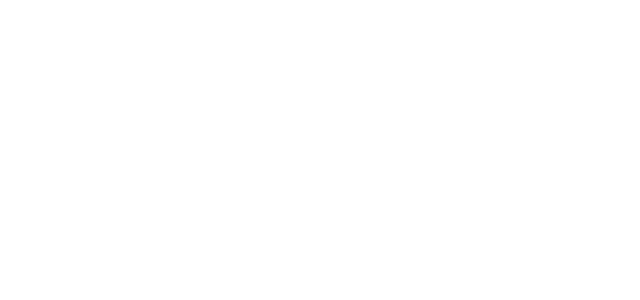
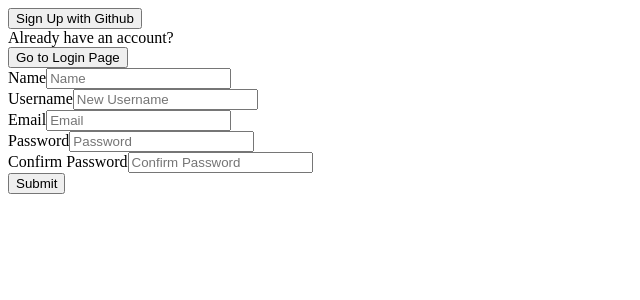
Before and after one commit to Flashdek/Flashdek, a React app: page /signup in a window 1280 px wide. Before the commit this address had no page. Shown: the top 300 px of the page, without its empty margins (0-640 px from the left). Built offline with nearby package versions, Linux system fonts and the light colour scheme.

Commit message:
created signup component and routed signup component and login component in the app
co-authored-by: Garrett Hickman 79604590+grhhhh@users.noreply.github.com

```diff
--- a/src/App.js
+++ b/src/App.js
@@ -5,6 +5,7 @@ import { BrowserRouter, Routes, Route } from 'react-router-dom';
 import Main from './components/Main';
 import AddQuestion from './components/AddQuestion';
 import Login from './components/Login';
+import Signup from './components/Signup';
 const App = () => {
   return (
     <div>
@@ -21,6 +22,7 @@ const App = () => {
             element={<AddQuestion/>}
           />
           <Route exact path="/login" element={<Login/>}/>
+          <Route exact path="/signup" element={<Signup/>}/>
           {/* <Route
           exact
           path="/"
--- a/src/components/Header.jsx
+++ b/src/components/Header.jsx
@@ -7,7 +7,7 @@ const Header = () => {
             <div id='logo'>Flashdek</div>
             <div id='headerbtns'>
                 <Link to="/login"><button type='button'>LogIn</button></Link>
-                <button type='button'>SignUp</button>
+                <Link to="/signup"><button type='button'>SignUp</button></Link>
             </div>
         </div>
     )
--- a/src/components/Login.jsx
+++ b/src/components/Login.jsx
@@ -1,4 +1,5 @@
 import React from 'react';
+import {Link} from 'react-router-dom';
 
 const Login = () => {
   return (
@@ -13,7 +14,7 @@ const Login = () => {
       <button>Login</button>
       <div></div>
       <button>Forgot Password</button>
-      <button>No Account? Sign up!</button>
+      <Link to='/signup'><button>No Account? Sign up!</button></Link>
     </div>
   )
 }
--- /dev/null
+++ b/src/components/Signup.jsx
@@ -0,0 +1,32 @@
+import React from 'react';
+import { Link } from 'react-router-dom';
+
+const Signup = () => {
+  return (
+    <div>
+      <button>Sign Up with Github</button>
+      <div>Already have an account?</div>
+      <Link to='/login'><button>Go to Login Page</button></Link>
+      <form>
+        <label>Name</label>
+        <input type="text" placeholder="Name" />
+        <div></div>
+        <label>Username
+        </label><input type="text" placeholder="New Username"/>
+        <div></div>
+        <label>Email</label>
+        <input type="text" placeholder="Email"/>
+        <div></div>
+        <label>Password</label>
+        <input type="text" placeholder="Password"/>
+        <div></div>
+        <label>Confirm Password</label>
+        <input type="text" placeholder="Confirm Password"/>
+        <div></div>
+      </form>
+      <button>Submit</button>
+    </div>
+  )
+}
+
+export default Signup;
```
